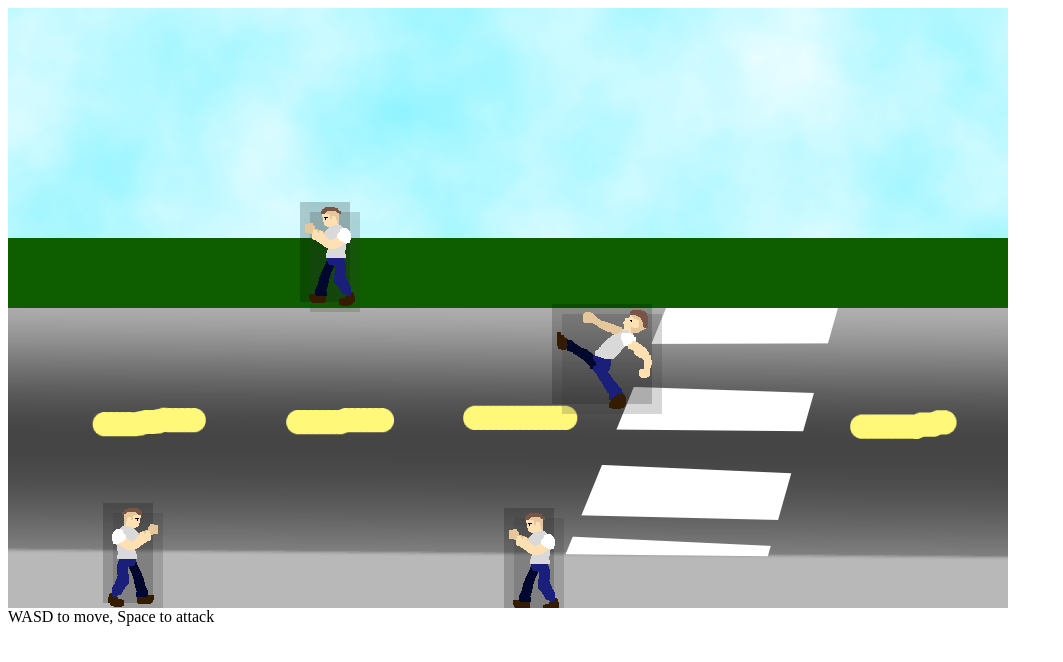
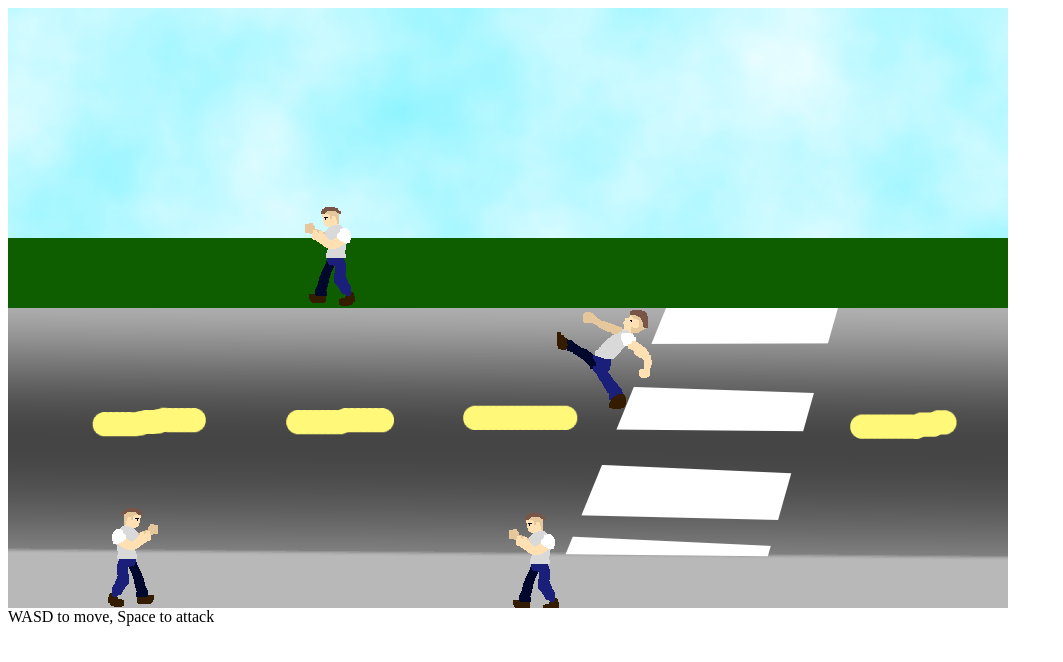
Before and after one commit to simondiep/beat-em-up, a plain HTML site: page index.html in a window 1280 px wide. Shown: the whole page, without its empty margins (0-1063 px from the left). Drawn offline with Linux system fonts and the light colour scheme.

Commit message:
Added onhit image

```diff
--- a/index.html
+++ b/index.html
@@ -1,12 +1,16 @@
 <script>
   let canvas;
   let context;
-  const player = {
+  let player;
+  let enemies;
+
+  window.onload = () => {
+    player = {
       x: 100,
       y: 500,
       height: 100,
       width: 50,
-    depth: 5,
+      depth: 10,
       vx: 0,
       vy: 0,
       speed: 1,
@@ -20,37 +24,57 @@
       facingDirection: 'RIGHT',
       attacks: [],
       collided: false,
+      images: {
+        base: fighterImage,
+        onHit: fighterOnHitImage,
+        attack: fighterKickingImage,
+      }
     };
-
-  const enemies = [{
+    enemies = [
+      {
         x: 500,
         y: 500,
         height: 100,
         width: 50,
-    depth: 5,
+        depth: 10,
         collided: false,
         facingDirection: 'LEFT',
         attacks: [],
+        images: {
+          base: fighterImage,
+          onHit: fighterOnHitImage,
+          attack: fighterKickingImage,
+        },
       }, {
         x: 300,
         y: 200,
         height: 100,
         width: 50,
-    depth: 5,
+        depth: 10,
         collided: false,
         facingDirection: 'LEFT',
         attacks: [],
+        images: {
+          base: fighterImage,
+          onHit: fighterOnHitImage,
+          attack: fighterKickingImage,
+        },
       }, {
         x: 600,
         y: 300,
         height: 100,
         width: 50,
-    depth: 5,
+        depth: 10,
         collided: false,
         facingDirection: 'RIGHT',
         attacks: [],
-  }];
-  window.onload = () => {
+        images: {
+          base: fighterImage,
+          onHit: fighterOnHitImage,
+          attack: fighterKickingImage,
+        },
+      }
+    ];
     canvas = document.getElementById('canvas');
     context = canvas.getContext("2d");
     window.addEventListener('keydown', onKeyDown);
@@ -124,19 +148,14 @@
     });
 
     for (const entity of allEntities) {
-      if (entity.collided) {
-        context.fillStyle = "rgba(255,0,0,0.2)";
-        context.fillRect(entity.x, entity.y, entity.width, entity.height);
-      }
-      entity.collided = false;
       if (entity.attacks && entity.attacks.length > 0) {
         for (let i = entity.attacks.length - 1; i >= 0; i--) {
           const attack = entity.attacks[i];
-          drawDepthOutline(attack);
+          // drawDepthOutline(attack);
           if (entity.facingDirection === 'RIGHT') {
-            context.drawImage(fighterKickingImage, attack.x, attack.y, attack.width, attack.height);
+            context.drawImage(entity.images.attack, attack.x, attack.y, attack.width, attack.height);
           } else {
-            drawHorizontallyFlippedImage(fighterKickingImage, attack.x, attack.y, attack.width, attack.height);
+            drawHorizontallyFlippedImage(entity.images.attack, attack.x, attack.y, attack.width, attack.height);
           }
           attack.currentFrame++;
           if (attack.currentFrame > attack.duration) {
@@ -144,14 +163,16 @@
           }
         }
       } else {
-        drawDepthOutline(entity);
+        // drawDepthOutline(entity);
+        const entityImage = entity.collided ? entity.images.onHit : entity.images.base;
         if (entity.facingDirection === 'RIGHT') {
-          context.drawImage(fighterImage, entity.x, entity.y, entity.width, entity.height);
+          context.drawImage(entityImage, entity.x, entity.y, entity.width, entity.height);
         } else {
-          drawHorizontallyFlippedImage(fighterImage, entity.x, entity.y, entity.width, entity.height);
+          drawHorizontallyFlippedImage(entityImage, entity.x, entity.y, entity.width, entity.height);
         }
 
       }
+      entity.collided = false;
     }
   }
 
@@ -195,9 +216,9 @@
 
   function drawDepthOutline(entity) {
     context.fillStyle = "rgba(0,0,0,0.2)";
-    context.fillRect(entity.x - entity.depth, entity.y - entity.depth, entity.width, entity.height);
+    context.fillRect(entity.x, entity.y - entity.depth, entity.width, entity.height);
     context.fillStyle = "rgba(50,50,50,0.2)";
-    context.fillRect(entity.x + entity.depth, entity.y + entity.depth, entity.width, entity.height);
+    context.fillRect(entity.x, entity.y + entity.depth, entity.width, entity.height);
   }
 
   function drawHorizontallyFlippedImage(image, x, y, width, height) {
@@ -210,22 +231,22 @@
   // Detects if two entity's feet are aligned
   function hasRunIntoEachOther(entityOne, entityTwo) {
     // overlap bottom right background with top left entityTwo
-    if ((entityOne.x + entityOne.width - entityOne.depth) >= (entityTwo.x - entityTwo.depth) && (entityOne.x + entityOne.width - entityOne.depth) <= (entityTwo.x + entityTwo.width + entityTwo.depth) &&
+    if ((entityOne.x + entityOne.width) >= (entityTwo.x) && (entityOne.x + entityOne.width) <= (entityTwo.x + entityTwo.width) &&
       (entityOne.y + entityOne.height - entityOne.depth) >= (entityTwo.y + entityTwo.height - entityTwo.depth) && (entityOne.y + entityOne.height - entityOne.depth) <= (entityTwo.y + entityTwo.height + entityTwo.depth)) {
       return true;
     }
     // overlap bottom right foreground with entityTwo
-    if ((entityOne.x + entityOne.width + entityOne.depth) >= (entityTwo.x - entityTwo.depth) && (entityOne.x + entityOne.width + entityOne.depth) <= (entityTwo.x + entityTwo.width + entityTwo.depth) &&
+    if ((entityOne.x + entityOne.width) >= (entityTwo.x) && (entityOne.x + entityOne.width) <= (entityTwo.x + entityTwo.width) &&
       (entityOne.y + entityOne.height + entityOne.depth) >= (entityTwo.y + entityTwo.height - entityTwo.depth) && (entityOne.y + entityOne.height + entityOne.depth) <= (entityTwo.y + entityTwo.height + entityTwo.depth)) {
       return true;
     }
     // overlap bottom left background with entityTwo
-    if ((entityOne.x - entityOne.depth) >= (entityTwo.x - entityTwo.depth) && (entityOne.x - entityOne.depth) <= (entityTwo.x + entityTwo.width + entityTwo.depth) &&
+    if ((entityOne.x) >= (entityTwo.x) && (entityOne.x) <= (entityTwo.x + entityTwo.width) &&
       (entityOne.y + entityOne.height - entityOne.depth) >= (entityTwo.y + entityTwo.height - entityTwo.depth) && (entityOne.y + entityOne.height - entityOne.depth) <= (entityTwo.y + entityTwo.height + entityTwo.depth)) {
       return true;
     }
     // overlap bottom left foreground with entityTwo
-    if ((entityOne.x + entityOne.depth) >= (entityTwo.x - entityTwo.depth) && (entityOne.x + entityOne.depth) <= (entityTwo.x + entityTwo.width + entityTwo.depth) &&
+    if ((entityOne.x) >= (entityTwo.x) && (entityOne.x) <= (entityTwo.x + entityTwo.widthh) &&
       (entityOne.y + entityOne.height + entityOne.depth) >= (entityTwo.y + entityTwo.height - entityTwo.depth) && (entityOne.y + entityOne.height + entityOne.depth) <= (entityTwo.y + entityTwo.height + entityTwo.depth)) {
       return true;
     }
@@ -297,6 +318,7 @@
 <div>WASD to move, Space to attack</div>
 <div id="assets" style="display:none;">
   <img id="fighterImage" src="./fighter.png"></img>
+  <img id="fighterOnHitImage" src="./fighter-onhit.png"></img>
   <img id="fighterKickingImage" src="./fighter-kicking.png"></img>
   <img id="streetBackground" src="./street-bg.png"></img>
 </div>
```
Also changed, not shown: README.md, fighter-onhit.png (added). Lines whose indentation alone changed are shown as unchanged.
